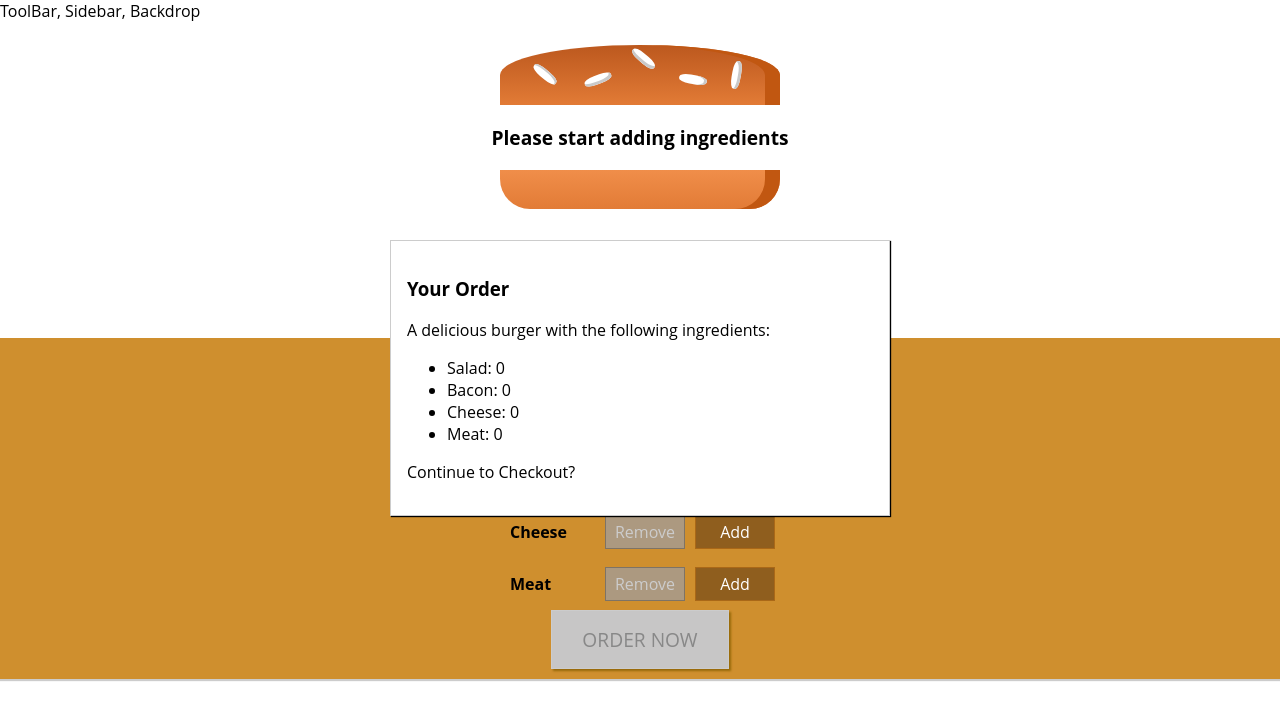
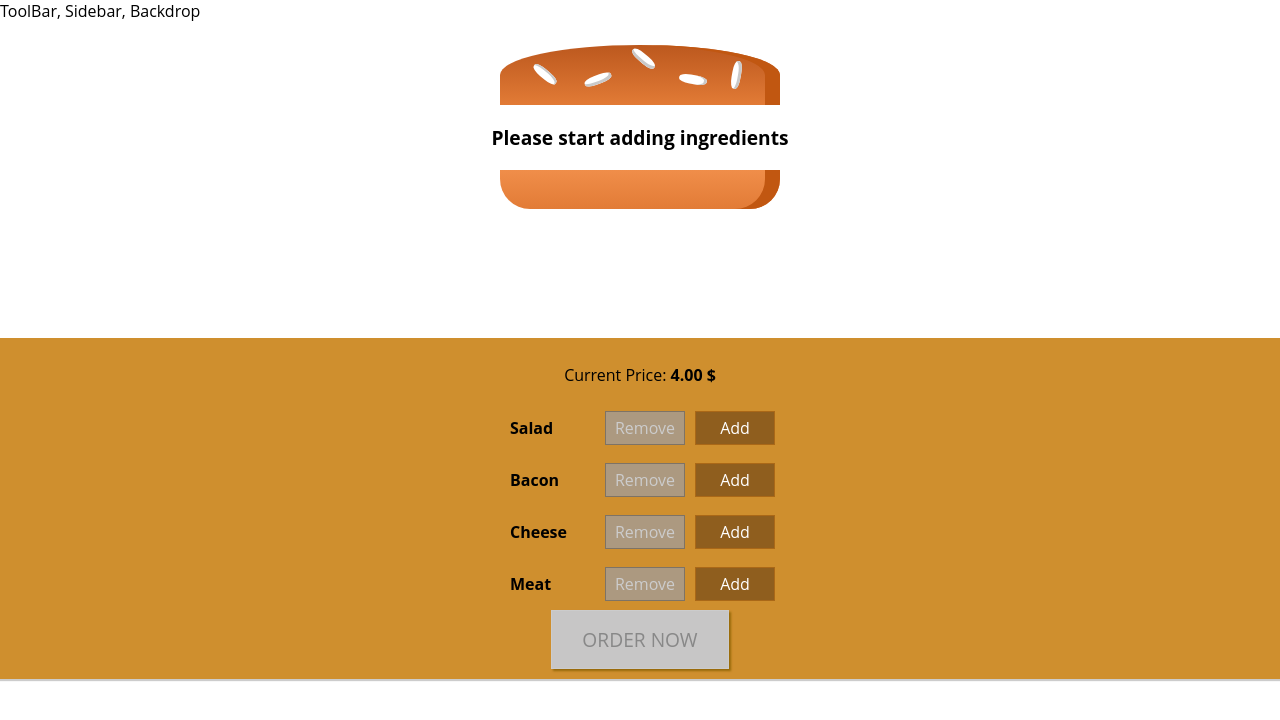
Before and after one commit to aniketstiwari/burger_application, a React (Create React App) app: page / in a window 1280 px wide. Shown: the top 720 px of the page. Built offline with nearby package versions, Linux system fonts and the light colour scheme; the HTML template or start-up script is replaced by a standard one.

Commit message:
[138] showing & hiding the modal (with animation)

```diff
--- a/src/components/Burger/BuildControls/BuildControls.js
+++ b/src/components/Burger/BuildControls/BuildControls.js
@@ -23,7 +23,8 @@
         ))}
         <button
           className={classes.OrderButton}
-          disabled={!props.purchaseable}>ORDER NOW</button>
+          disabled={!props.purchaseable}
+          onClick={props.ordered}>ORDER NOW</button>
     </div>
 );
 
--- a/src/components/UI/Modal/Modal.js
+++ b/src/components/UI/Modal/Modal.js
@@ -2,7 +2,10 @@
 import classes from './Modal.module.css';
 
 const Modal = (props) => (
-    <div className={classes.Modal}>
+    <div className={classes.Modal} style={{
+        transform: props.show ? 'translateY(0)' : 'translateY(-100vh)',
+        opacity: props.show ? '1' : '0'
+    }}>
         {props.children}
     </div>
 );
--- a/src/containers/BurgerBuilder/BurgerBuilder.js
+++ b/src/containers/BurgerBuilder/BurgerBuilder.js
@@ -24,7 +24,8 @@
             },
             //base price of burger without ingredents
             totalPrice: 4,
-            purchaseable: false
+            purchaseable: false,
+            purchasing: false
         }
     }
 
@@ -71,6 +72,10 @@
         this.updatePurchaseState(updatedIngredients);
     }
 
+    purchaseHandler = () => {
+        this.setState({purchasing: true});
+    }
+
     render() {
         const disabledInfo = {
             ...this.state.ingredients
@@ -80,7 +85,7 @@
         };
         return(
             <Aux>
-                <Modal>
+                <Modal show={this.state.purchasing}>
                     <OrderSummary  ingredients={this.state.ingredients} />
                 </Modal>
                 <Burger ingredients={this.state.ingredients} />
@@ -90,6 +95,7 @@
                   ingredientRemoved={this.removeIngredientHandler}
                   disabled={disabledInfo}
                   purchaseable={this.state.purchaseable}
+                  ordered={this.purchaseHandler}
                 />
             </Aux>
         )
```
